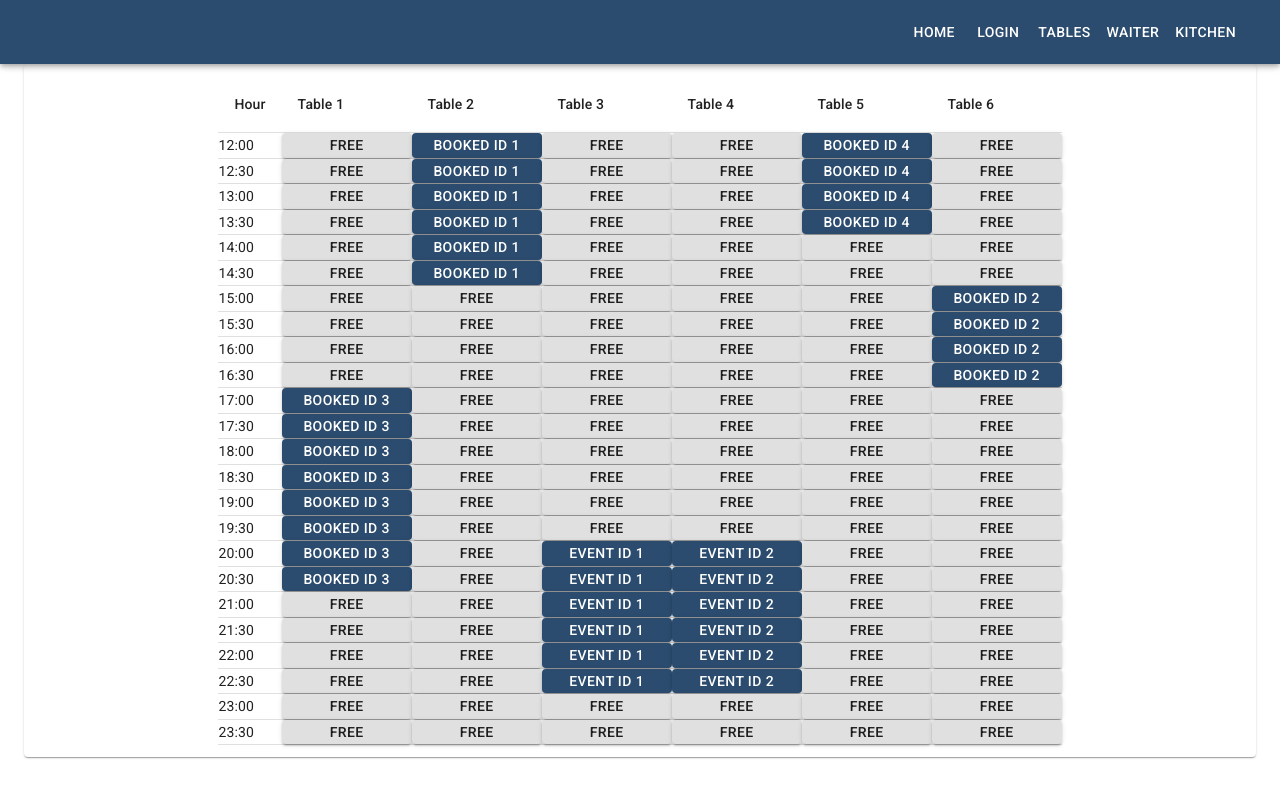
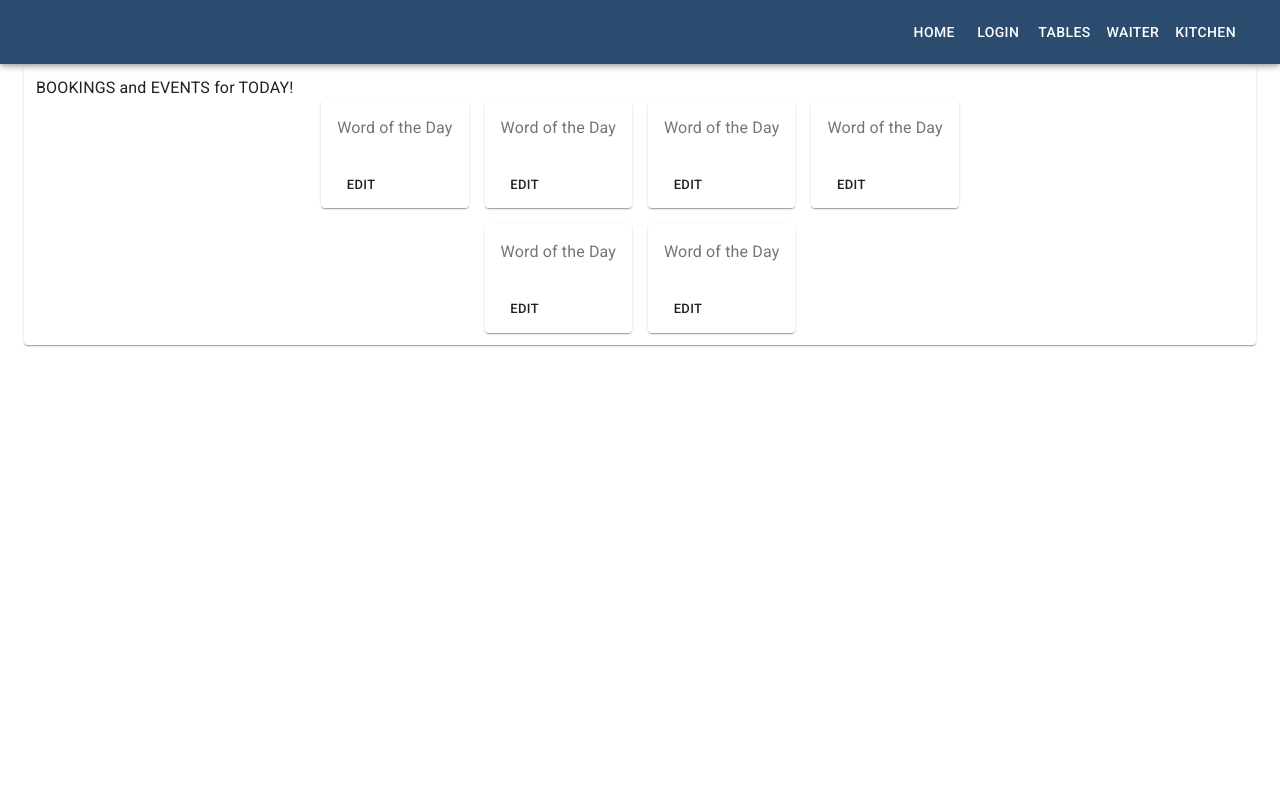
Before and after one commit to eremziom/pizzeria-portal, a React (Create React App) app: page / in a window 1280 px wide. Built offline with nearby package versions, Linux system fonts and the light colour scheme.

Commit message:
add homepage

```diff
--- a/src/components/views/Homepage/Homepage.js
+++ b/src/components/views/Homepage/Homepage.js
@@ -1,16 +1,15 @@
 import React from 'react';
 import styles from './Homepage.module.scss';
 import Paper from '@material-ui/core/Paper';
-import Table from '@material-ui/core/Table';
-import TableBody from '@material-ui/core/TableBody';
-import TableCell from '@material-ui/core/TableCell';
-import TableHead from '@material-ui/core/TableHead';
-import TableRow from '@material-ui/core/TableRow';
 import Button from '@material-ui/core/Button';
+import Typography from '@material-ui/core/Typography';
+import Card from '@material-ui/core/Card';
+import CardContent from '@material-ui/core/CardContent';
+import CardActions from '@material-ui/core/CardActions';
+import Grid from '@material-ui/core/Grid';
 
-import {utils} from '../../../utils/utils';
+//import {utils} from '../../../utils/utils';
 
-let hourObject = [];
 
 const bookings = [
   {id: '1', date: '20.11.2019', length: 3, persons: 2, table: 2, start: 12},
@@ -24,80 +23,53 @@ const events = [
   {id: '2', date: '20.11.2019', length: 3, persons: 4, table: 4, start: 20, event: true},
 ];
 
-const tables = ['table1', 'table2', 'table3', 'table4', 'table5', 'table6'];
 
-const renderHours = () => {
-  hourObject = [];
-  let indexCounter = 0; //variable to find correct hourObject array index
-  for(let a=12; a<24; a=a+0.5){
-    const hours = {};
-    hours['hour'] = a;
-    hourObject.push(hours);
-    for(let book of bookings){
-      let bookDuration = book.length + book.start;
-      if(a >= book.start && a < bookDuration){
-        const tableNumber = 'table' + book.table; //variable to set table number key
-        hourObject[indexCounter][tableNumber] = book;
-      }
-    }
-    for(let event of events){
-      let eventDuration = event.length + event.start;
-      if(a >= event.start && a < eventDuration){
-        const tableNumber = 'table' + event.table; //variable to set table number key
-        hourObject[indexCounter][tableNumber] = event;
-      }
-    }
-    indexCounter ++;
-  }
-  console.log(hourObject);
-};
-
-const renderEvents = (hour, tableNum) => {
-  if(hour[tableNum]){
-
-    return (
-      <Button className={styles.but} variant="contained" color="primary">EVENT id {hour[tableNum].id}</Button>
-    );
-  } else {
-    return (
-      <Button className={styles.but} variant="contained" >FREE</Button>
-    );
-  }
-};
 
 const Homepage = () => {
+  const [spacing] = React.useState(2);
   return(
     <Paper className={styles.component}>
-      <Table className={styles.tab}>
-        <TableHead>
-          <TableRow>
-            <TableCell>Hour</TableCell>
-            <TableCell>Table 1</TableCell>
-            <TableCell>Table 2</TableCell>
-            <TableCell>Table 3</TableCell>
-            <TableCell>Table 4</TableCell>
-            <TableCell>Table 5</TableCell>
-            <TableCell>Table 6</TableCell>
-          </TableRow>
-        </TableHead>
-        <TableBody>
-          {renderHours()}
-          {hourObject.length ? hourObject.map(hour => (
-            <TableRow key={hour.id}>
-              <TableCell className={styles.cell}>
-                {utils.numberToHour(hour.hour)}
-              </TableCell>
-              {tables.map(tableNum => (
-                <TableCell key={tableNum.id} className={styles.cell}>
-                  {hour[tableNum] && !hour[tableNum].event
-                    ? <Button className={styles.but} variant="contained" color="primary">BOOKED id {hour[tableNum].id}</Button>
-                    : renderEvents(hour, tableNum)}
-                </TableCell>
-              ))}
-            </TableRow>
-          )) : '' }
-        </TableBody>
-      </Table>
+      <Typography>
+        BOOKINGS and EVENTS for TODAY!
+      </Typography>
+      <Grid container spacing={2}>
+        <Grid item xs={12}>
+          <Grid container justify="center" spacing={spacing}>
+            {bookings.map(value => (
+              <Grid key={value} item>
+                <Card >
+                  <CardContent>
+                    <Typography  color="textSecondary" gutterBottom>
+                      Word of the Day
+                    </Typography>
+                  </CardContent>
+                  <CardActions>
+                    <Button size="small">Edit</Button>
+                  </CardActions>
+                </Card>
+              </Grid>
+            ))}
+          </Grid>
+        </Grid>
+        <Grid item xs={12}>
+          <Grid container justify="center" spacing={spacing}>
+            {events.map(value => (
+              <Grid key={value} item>
+                <Card >
+                  <CardContent>
+                    <Typography  color="textSecondary" gutterBottom>
+                      Word of the Day
+                    </Typography>
+                  </CardContent>
+                  <CardActions>
+                    <Button size="small">Edit</Button>
+                  </CardActions>
+                </Card>
+              </Grid>
+            ))}
+          </Grid>
+        </Grid>
+      </Grid>
     </Paper>
   );
 };
```
